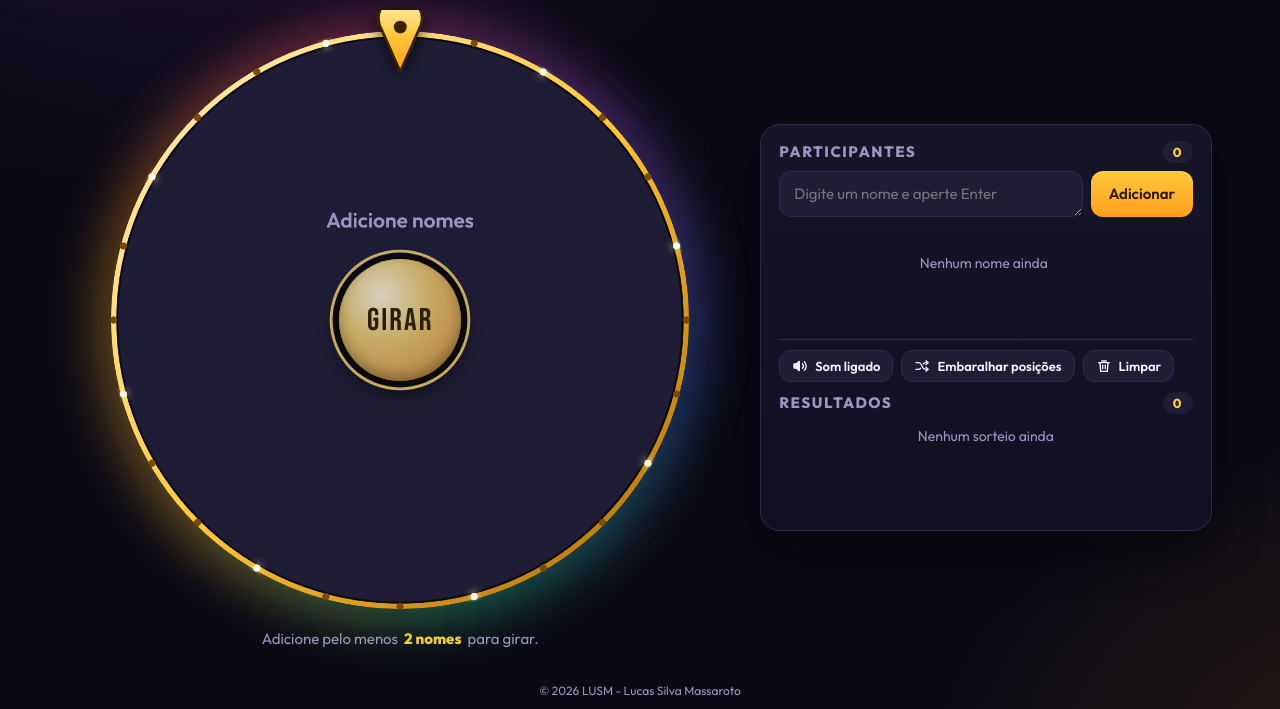
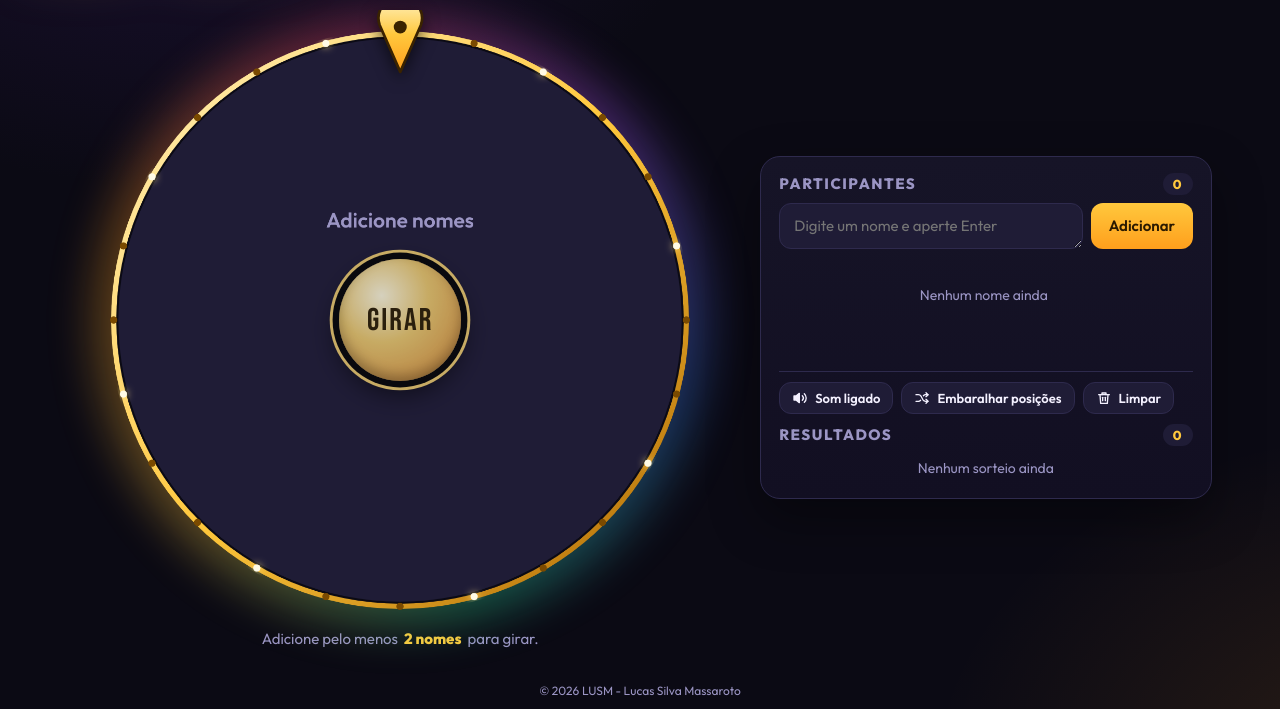
Before and after one commit to Lucasmassaroto1/lusm-sort, a website built with Vite: page index.html in a window 1280 px wide. Shown: the part 91-800 px from the top of the page. Built offline with nearby package versions, Linux system fonts and the light colour scheme.

Commit message:
Remove espaço vazio abaixo do pódio com poucos resultados
Com até 3 resultados todos ficam no pódio e a lista do histórico fica
vazia; ela não reserva mais altura nesse caso.

Co-Authored-By: Claude Opus 5.5 <noreply@anthropic.com>
Claude-Session: https://claude.ai/code/session_01KQBC42Pxr1ocNQbwkgYzQk

```diff
--- a/src/style.css
+++ b/src/style.css
@@ -156,6 +156,8 @@ ul.names::-webkit-scrollbar-thumb, ol.hist::-webkit-scrollbar-thumb, .panel::-we
 .history { margin-top: 16px; min-width: 0; display: flex; flex-direction: column; flex: 0 1 auto; min-height: auto; }
 .history > h2, .history > .podium { flex: none; }
 ol.hist { list-style: none; flex: 1 1 auto; min-height: 92px; max-height: 160px; overflow-y: auto; overflow-x: hidden; }
+/* Com até 3 resultados tudo fica no pódio: a lista não reserva espaço vazio. */
+ol.hist:empty, ol.hist:has(> .empty) { min-height: 0; }
 .hist li { display: flex; gap: 10px; align-items: center; padding: 7px 4px; border-bottom: 1px dashed var(--line); font-size: 14px; animation: slideIn .4s both; }
 .hist .nm { flex: 1; min-width: 0; overflow: hidden; text-overflow: ellipsis; white-space: nowrap; }
 .hist .t { margin-left: auto; color: var(--muted); font-size: 12px; flex: none; }
```
